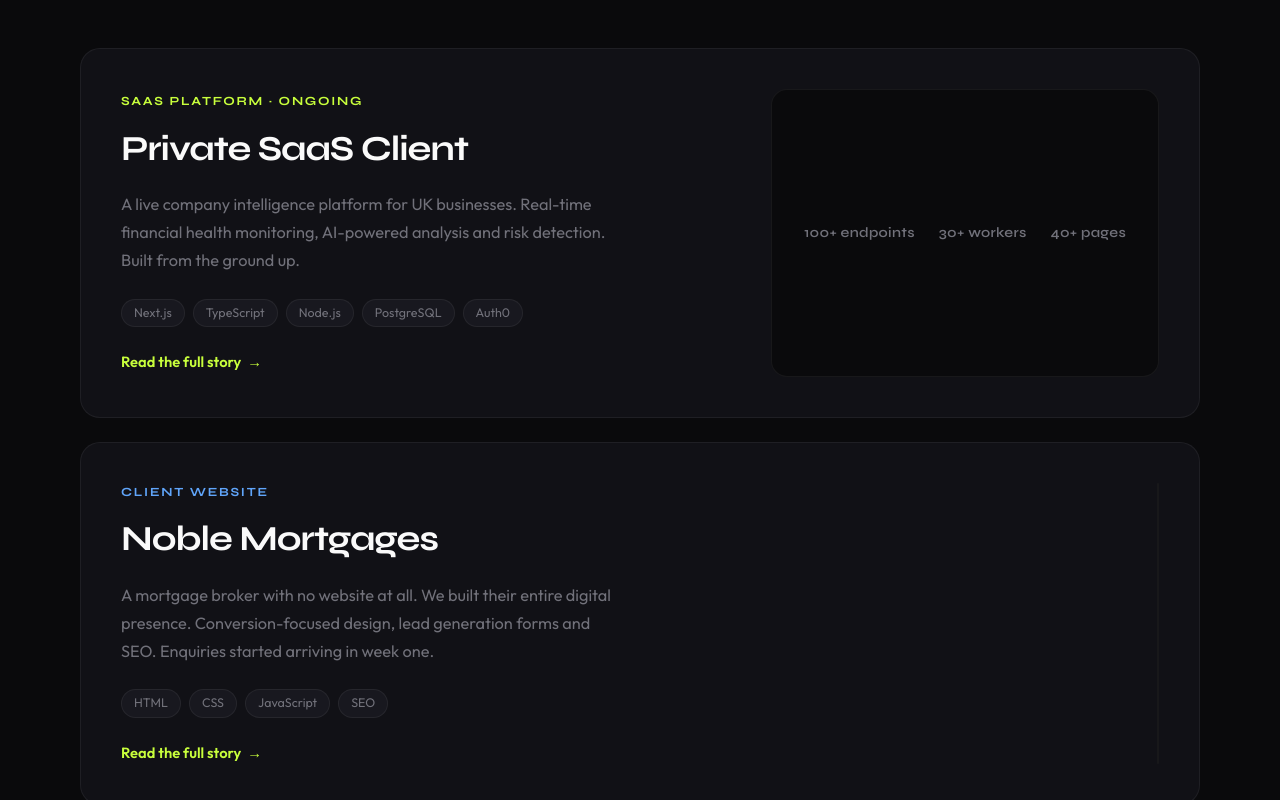
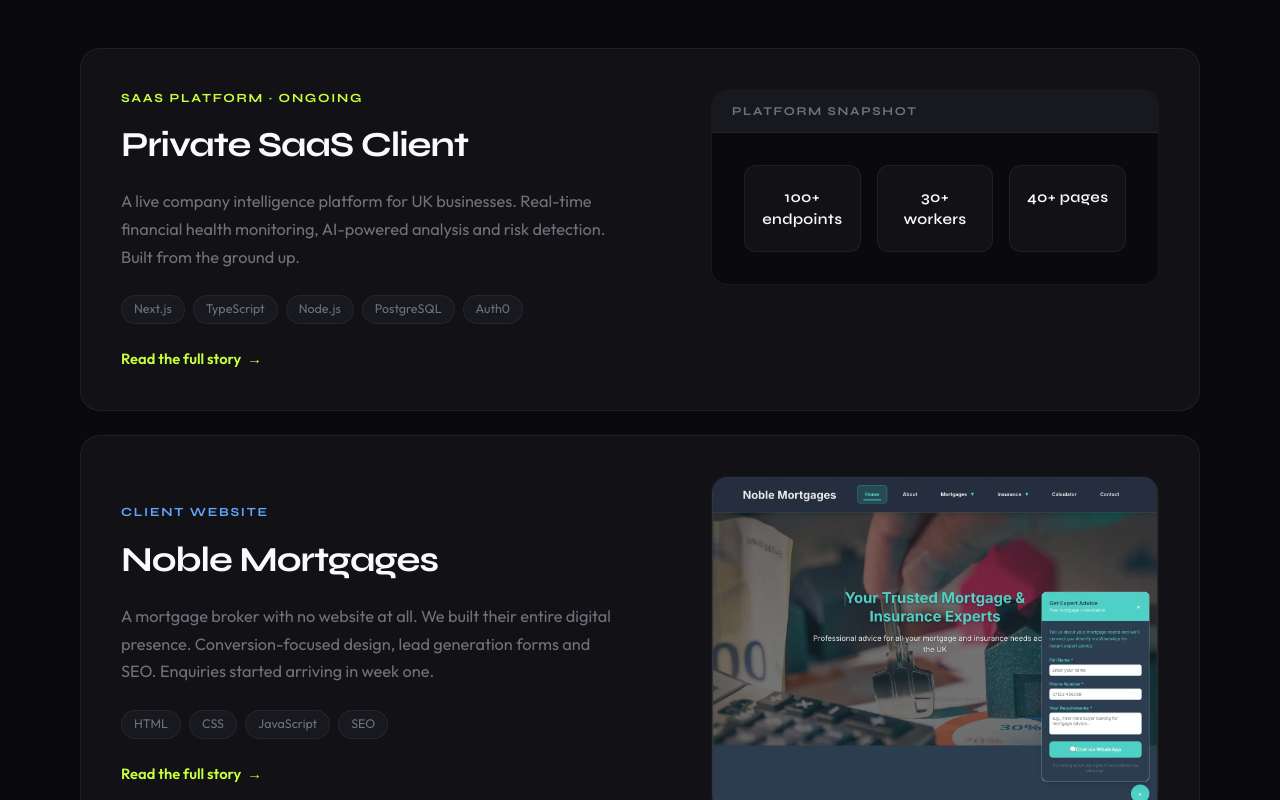
Before and after one commit to James-Burch/burch-studio, a Next.js app: page / in a window 1280 px wide. Shown: the part 1220-2020 px from the top of the page. Built offline with nearby package versions, Linux system fonts and the light colour scheme.

Commit message:
fix(ui): improve project image presentation
- fix homepage work cards so project screenshots render reliably
- keep the SaaS card as a deliberate stats-based placeholder for now
- reduce portfolio screenshot size on larger screens for a cleaner layout

```diff
--- a/app/portfolio/page.tsx
+++ b/app/portfolio/page.tsx
@@ -126,14 +126,14 @@
 
                   {/* Image */}
                   <div className="bg-brand-bg p-6 sm:p-8 lg:p-10">
-                    <div className="overflow-hidden rounded-xl border border-brand-border">
+                    <div className="mx-auto max-w-240 overflow-hidden rounded-xl border border-brand-border xl:max-w-220">
                       <Image
                         src={project.image}
                         alt={`${project.title} website screenshot`}
                         width={1448}
                         height={1084}
                         className="block w-full"
-                        sizes="(max-width: 1024px) 100vw, 80vw"
+                        sizes="(max-width: 1024px) 100vw, (max-width: 1536px) 70vw, 960px"
                       />
                     </div>
                   </div>
--- a/components/sections/WorkSection.tsx
+++ b/components/sections/WorkSection.tsx
@@ -69,38 +69,46 @@
                   </div>
 
                   {/* Media area */}
-                  {project.stats ? (
-                    <div className="flex min-h-64 items-center justify-center rounded-2xl border border-brand-border bg-brand-bg p-8 lg:min-h-72 lg:max-w-[28rem] lg:justify-self-end">
-                      <div className="flex flex-wrap justify-center gap-6">
+                  <div className="lg:justify-self-end">
+                    {project.image ? (
+                      <div className="overflow-hidden rounded-2xl border border-brand-border bg-brand-bg lg:max-w-[28rem]">
+                        <Image
+                          src={project.image}
+                          alt={project.imageAlt ?? `${project.title} project preview`}
+                          width={1448}
+                          height={1084}
+                          sizes="(min-width: 1024px) 448px, (min-width: 768px) 40vw, 100vw"
+                          className="block h-auto w-full object-cover object-top transition-transform duration-500 group-hover:scale-[1.02]"
+                        />
+                      </div>
+                    ) : project.stats ? (
+                      <div className="overflow-hidden rounded-2xl border border-brand-border bg-brand-bg lg:max-w-[28rem]">
+                        <div className="border-b border-brand-border bg-brand-surface-elevated px-5 py-3">
+                          <p className="font-display text-[0.75rem] font-bold uppercase tracking-[0.14em] text-text-muted">
+                            Platform snapshot
+                          </p>
+                        </div>
+                        <div className="grid gap-4 p-6 sm:grid-cols-3 sm:p-8">
                           {project.stats.map((stat) => (
-                          <p
+                            <div
                               key={stat}
-                            className="font-display text-[0.88rem] font-semibold tracking-[0.02em] text-text-muted"
+                              className="rounded-xl border border-brand-border bg-brand-surface px-4 py-5 text-center"
                             >
+                              <p className="font-display text-[0.95rem] font-semibold tracking-[0.02em] text-text-heading">
                                 {stat}
                               </p>
+                            </div>
                           ))}
                         </div>
                       </div>
-                  ) : project.image ? (
-                    <div className="relative overflow-hidden rounded-2xl border border-brand-border bg-brand-bg lg:max-w-[28rem] lg:justify-self-end">
-                      <div className="relative aspect-[4/3]">
-                        <Image
-                          src={project.image}
-                          alt={project.imageAlt ?? `${project.title} project preview`}
-                          fill
-                          sizes="(min-width: 1024px) 448px, (min-width: 768px) 40vw, 100vw"
-                          className="object-cover object-top transition-transform duration-500 group-hover:scale-[1.02]"
-                        />
-                      </div>
-                    </div>
                     ) : (
-                    <div className="flex min-h-64 items-center justify-center rounded-2xl border border-brand-border bg-brand-bg p-8 lg:min-h-72 lg:max-w-[28rem] lg:justify-self-end">
+                      <div className="flex min-h-64 items-center justify-center rounded-2xl border border-brand-border bg-brand-bg p-8 lg:min-h-72 lg:max-w-[28rem]">
                         <p className="font-display text-[1.1rem] font-semibold text-text-muted/40">
                           {project.title}
                         </p>
                       </div>
                     )}
+                  </div>
                 </div>
               </article>
             </ScrollReveal>
```
Lines whose indentation alone changed are shown as unchanged.
